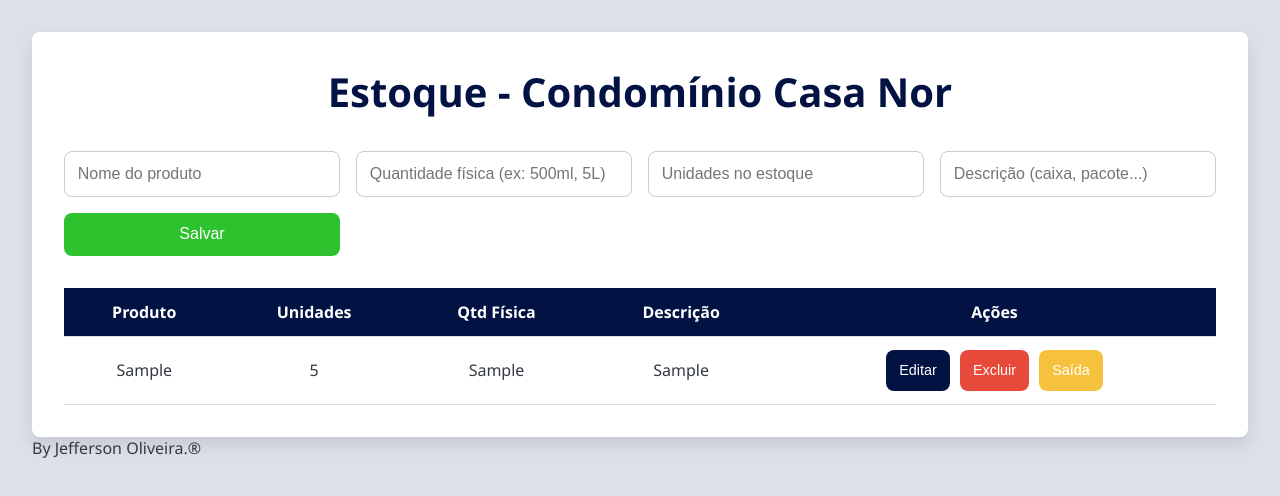
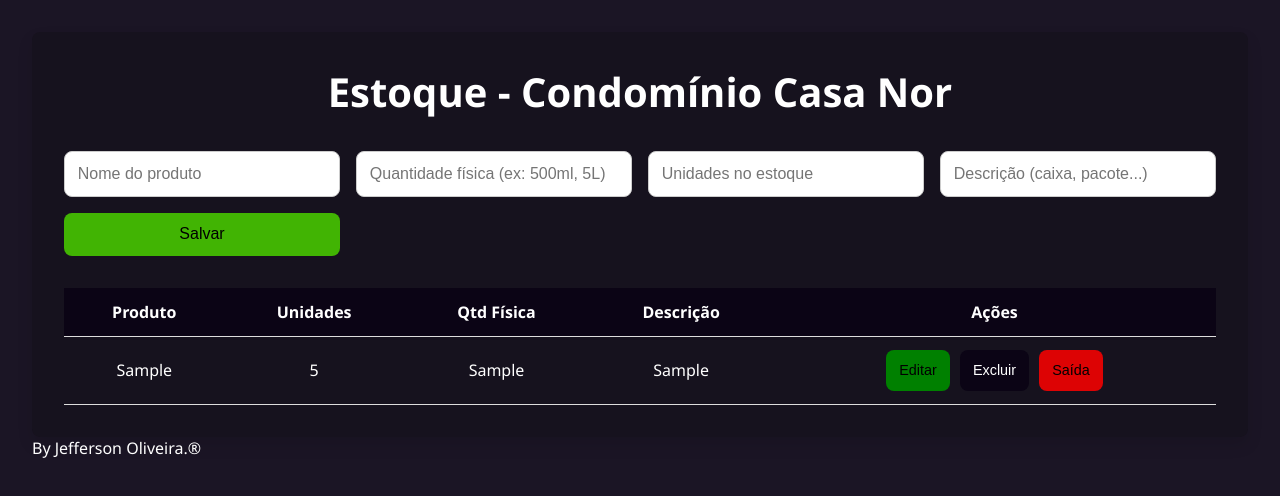
Before and after one commit to Jefferson-ops/casanor.github.io, a plain HTML site: page index.html/index.html in a window 1280 px wide. Both pictures are taken after typing "Sample", "Sample", "5", "Sample" into the empty fields and a click on the button "Salvar". Drawn offline with Linux system fonts and the light colour scheme.

Commit message:
Update style.css

```diff
--- a/index.html/style.css
+++ b/index.html/style.css
@@ -1,8 +1,8 @@
 :root {
-      --primary: #021243;
-      --secondary: #dce0eb;
-      --text: #343a40;
-      --accent: #1cc88a;
+      --primary: white;
+      --secondary: #0a0415ed;
+      --text: white;
+      --accent: rgb(17, 15, 15);
       --danger: #e74a3b;
       --warning: #f6c23e;
       --radius: 0.5rem;
@@ -25,7 +25,7 @@
     .container {
       max-width: 100%;
       margin: auto;
-      background: white;
+      background: rgba(11, 10, 10, 0.244);
       padding: 2rem;
       border-radius: var(--radius);
       box-shadow: var(--shadow);
@@ -39,6 +39,7 @@
     }
 
     form {
+
       display: grid;
       gap: 1rem;
       grid-template-columns: repeat(auto-fit, minmax(15rem, 1fr));
@@ -54,14 +55,15 @@
 
     button {
       cursor: pointer;
-      background: rgb(46, 194, 46);
-      color: white;
+      background: rgb(65, 180, 3);
+      color: black;
       border: none;
       transition: 0.3s;
     }
 
     button:hover {
       background: var(--secondary);
+      color: white;
     }
 
     table {
@@ -77,7 +79,7 @@
     }
 
     th {
-      background-color: var(--primary);
+      background-color: var(--secondary);
       color: white;
     }
 
@@ -87,15 +89,22 @@
     }
 
     .edit {
-      background: var(--primary);
+      background: green;
+
     }
 
     .remove {
-      background: var(--danger);
+      background: var(--secondary);
+      color: white;
+    }
+
+    .remove:hover {
+      background: red;
+      color: black;
     }
 
     .out {
-      background: var(--warning);
+      background: rgba(255, 0, 0, 0.853);
     }
 
     @media (max-width: 600px) {
```
